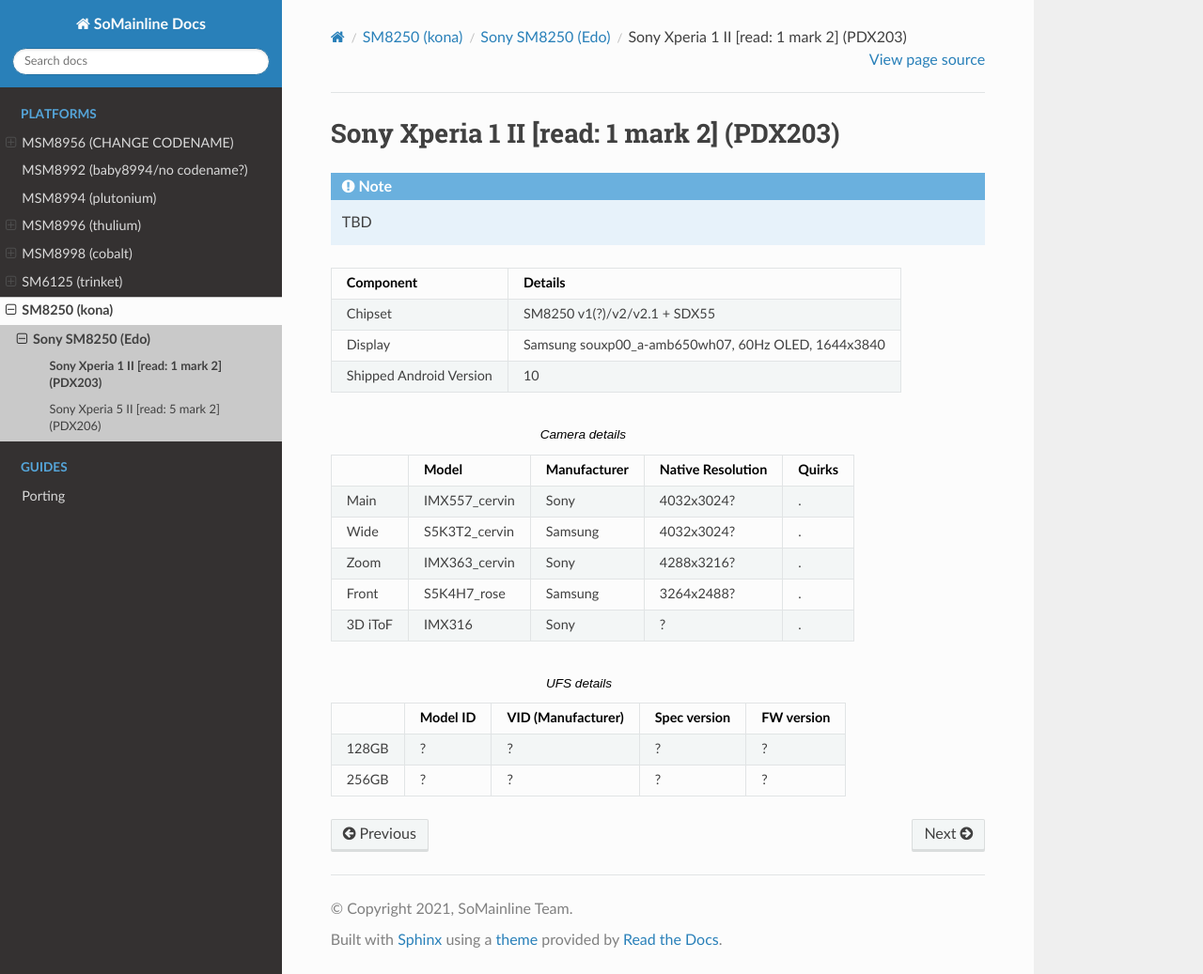
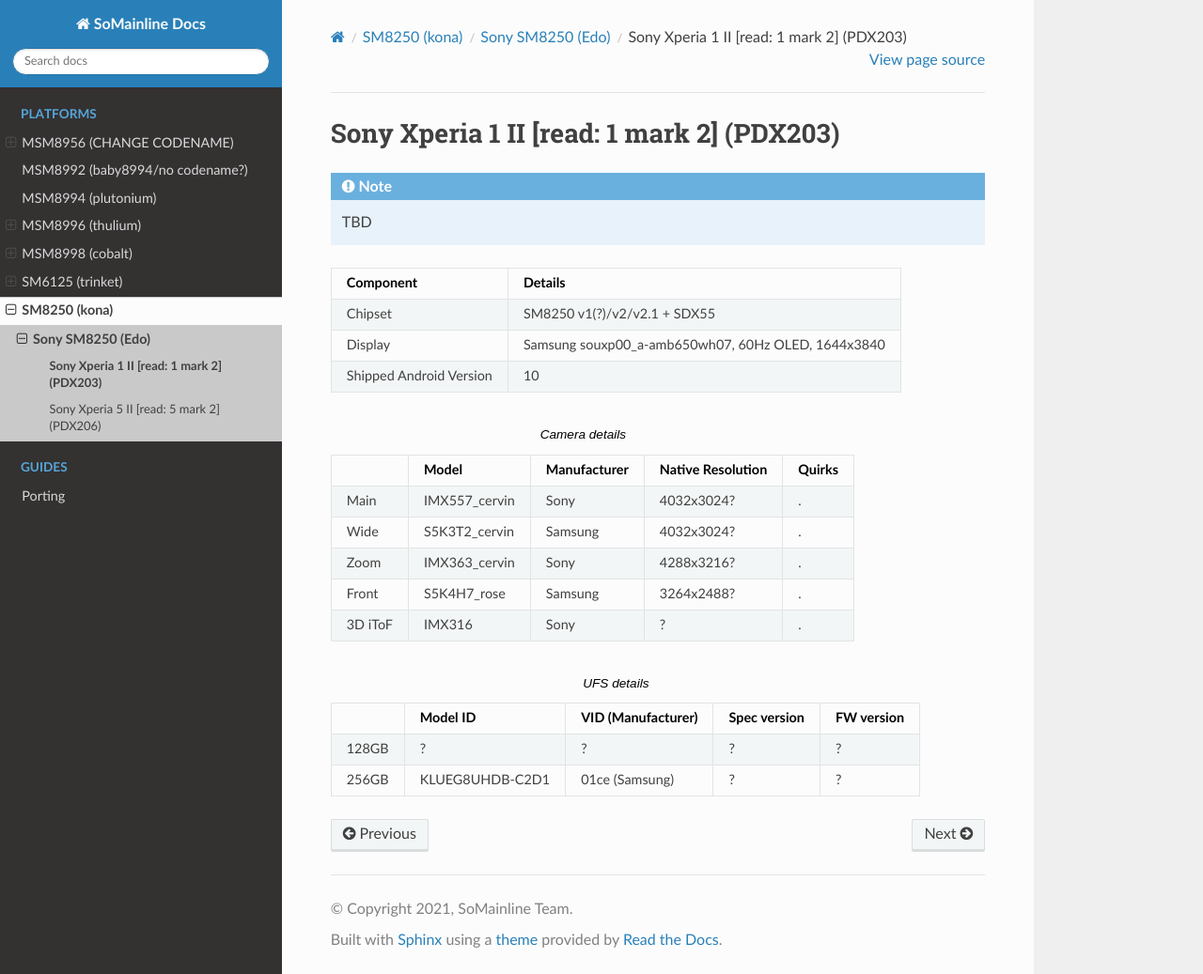
Before and after one commit to SoMainline/docs.somainline.org-deploy, a Sphinx documentation site: the page built from source/platform/sm8250/sony/pdx203/index.rst, in a window 1280 px wide and 1037 px high. Shown: the whole window at 94% size. Built offline with Sphinx 7.4.7 and the Read the Docs theme 2.0.0, drawn with Linux system fonts in a browser that asks for light colours.

Commit message:
pdx203: 256gig ufs model

```diff
--- a/source/platform/sm8250/sony/pdx203/index.rst
+++ b/source/platform/sm8250/sony/pdx203/index.rst
@@ -63,7 +63,7 @@
      - ?
      - ?
    * - 256GB
+     - KLUEG8UHDB-C2D1
+     - 01ce (Samsung)
      - ?
      - ?
-     - ?
-     - ?
```
